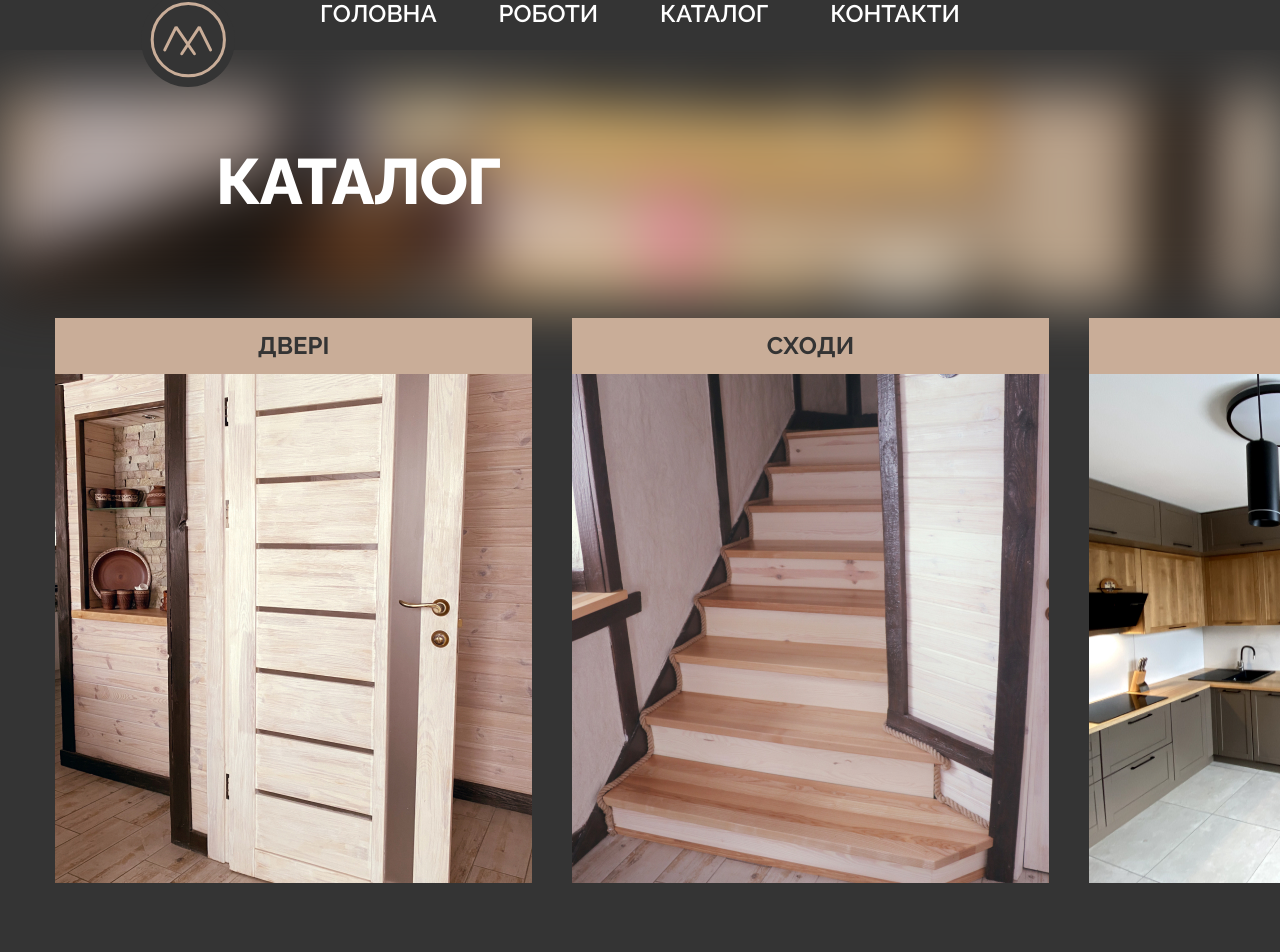
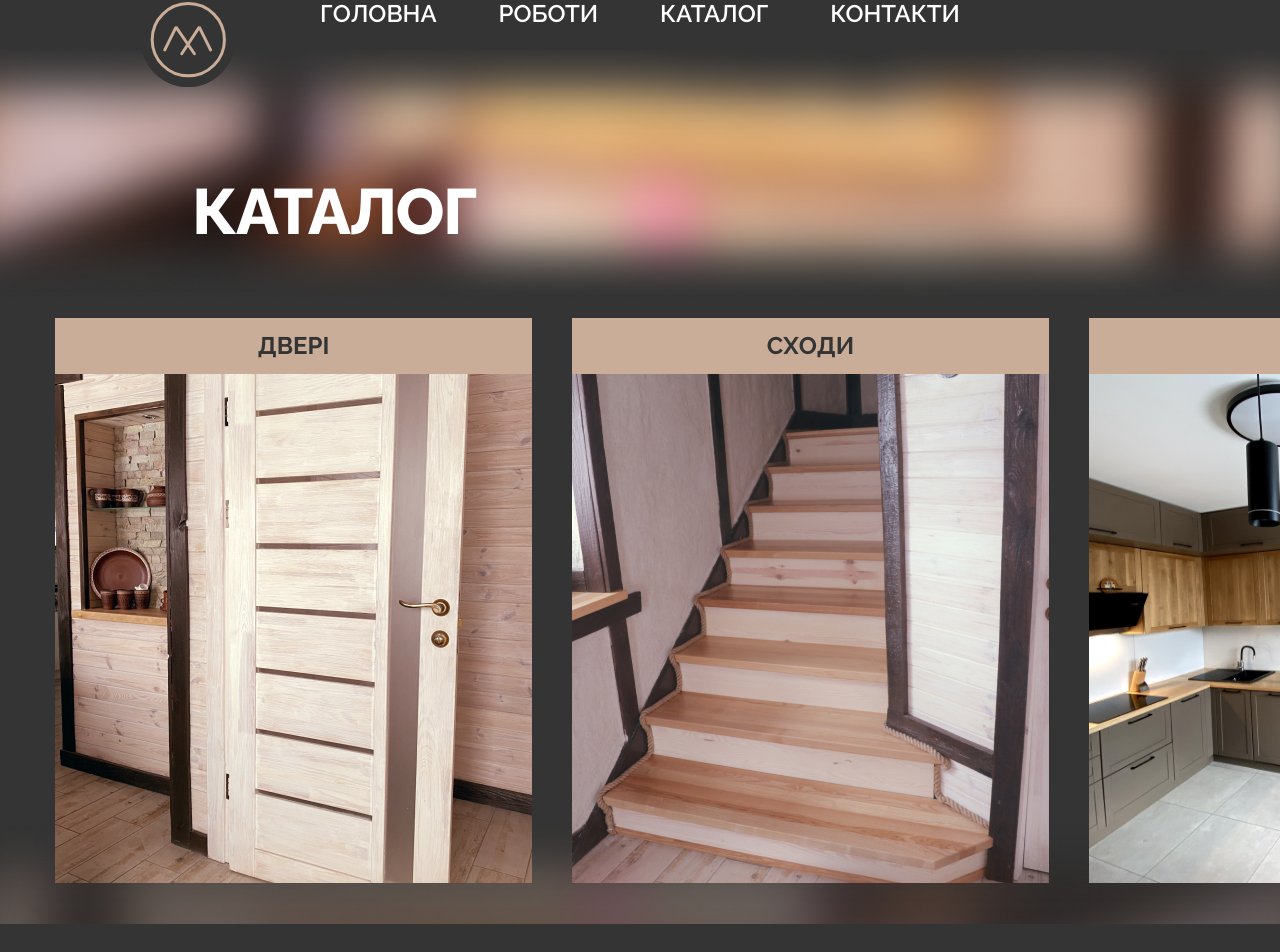
Before and after one commit to Fr13nd4u/eco-mebli, a React (Create React App) app: page /catalog in a window 1280 px wide. Shown: the part 22-974 px from the top of the page. Built offline with nearby package versions, Linux system fonts and the light colour scheme.

Commit message:
catalog menu page small changes

```diff
--- a/src/App.tsx
+++ b/src/App.tsx
@@ -2,6 +2,7 @@ import React from "react";
 import { Routes, Route, BrowserRouter } from "react-router-dom";
 
 import Header from "./components/Header";
+import Footer from "./components/Footer";
 import Main from "./pages/Main";
 import Works from "./pages/Works";
 import Catalog from "./pages/Catalog";
@@ -19,6 +20,7 @@ function App() {
         <Route path="/catalog" element={<Catalog />} />
         <Route path="/contacts" element={<Contacts />} />
       </Routes>
+      <Footer />
     </BrowserRouter>
   );
 }
--- /dev/null
+++ b/src/components/Footer/Footer.scss
@@ -0,0 +1,9 @@
+.footer {
+    background-image: url("../../assets/catalog_menu/background-2.png");
+    background-repeat: no-repeat;
+    background-size: 100%;
+    position: absolute;
+    height: 150px;
+    width: 100%;
+    margin-top: -150px;
+}
--- a/src/components/Footer/index.tsx
+++ b/src/components/Footer/index.tsx
@@ -1,7 +1,11 @@
 import React from "react";
+import "./Footer.scss"
 
 const Footer = () => {
-  return <div>Footer</div>;
+  return (
+    <footer className="footer">
+    </footer>
+  )
 };
 
 export default Footer;
--- a/src/pages/Catalog/Catalog.scss
+++ b/src/pages/Catalog/Catalog.scss
@@ -1,44 +1,31 @@
 @import "../../styles/palette.scss";
 
 section {
-    height: 1187px;
+  margin-bottom: 250px;
 }
 
 .background{
-    background-image: url("../../assets/catalog_menu/background-1.JPG");
-
+    background-image: url("../../assets/catalog_menu/background-1.png");
     background-repeat: no-repeat;
     background-size: 100%;
     position: absolute;
-    margin-top: 115px;
-    height: 237px;
+    z-index: -1;
+    margin-top: 60px;
+    height: 350px;
     width: 100%;
-    filter: blur(30px);
     padding-top: 30px;
-}
 
-.background-2{
-    background-image: url("../../assets/catalog_menu/background-2.png");
-    background-repeat: no-repeat;
-    background-size: 100%;
-    position: absolute;
-    margin-top: 1050px;
-    height: 150px;
-    width: 100%;
-}
-
-.catalog-text {
-    position: absolute;
+    &-text {
       height: 64px;
       width: 286px;
-    left: 215px;
-    top: 172px;
-    font-family: Raleway;
+      display: block;
+      margin: 112px 0 0 192px;
+      font-family: $primaryFont;
       font-size: 64px;
       font-weight: 800;
       line-height: 64px;
       letter-spacing: -0.02em;
-    text-align: center;
+    }
 }
 
 .catalog {
@@ -49,9 +36,7 @@ section {
 
   &-top {
     grid-template-columns: 1fr 1fr 1fr;
-    position: absolute;
-    z-index: 1;
-    margin-top: 340px;
+    padding-top: 340px;
   }
 
   &-item {
@@ -83,15 +68,6 @@ section {
         height: 40px;
         transition: 0.6s ease-in-out;
       }
-
-      &-icon {
-        padding: 20.5px 22px;
-        border-radius: 50%;
-        background: $secondColor;
-
-        margin-bottom: -80px;
-        transition: 0.6s ease-in-out;
-      }
     }
 
     &:hover {
@@ -99,42 +75,10 @@ section {
       background-size: 110% 110%;
 
       .catalog-item_hovered-title {
-        background: white;
+        background: $mainTextColor;
         height: 80px;
         transition: 0.6s ease-in-out;
       }
-
-      .catalog-item_hovered-icon {
-        margin-bottom: 15px;
-        transition: 0.6s ease-in-out;
-      }
-    }
-  }
-}
-
-.catalogLinks {
-  display: flex;
-  justify-content: space-between;
-  margin: 170px 0 130px;
-
-  a {
-    font-size: 40px;
-    font-weight: 900;
-    text-transform: uppercase;
-    line-height: 2;
-    transition: 0.4s;
-
-    &:nth-child(2) {
-      text-align: center;
-    }
-
-    &:nth-child(3) {
-      text-align: right;
-    }
-
-    &:hover {
-      color: $secondColor;
-      transition: 0.4s;
     }
   }
 }
--- a/src/pages/Catalog/index.tsx
+++ b/src/pages/Catalog/index.tsx
@@ -1,5 +1,6 @@
 import React from "react";
 import "./Catalog.scss";
+import Header from "../../components/Header/index"
 
 import item_1 from "../../assets/catalog_menu/item-1.jpg"
 import item_2 from "../../assets/catalog_menu/item-2.jpg"
@@ -9,8 +10,10 @@ import { Link } from "react-router-dom";
 const Catalog = () => {
   return (
     <section>
-      <div className="background"></div>
-      <h2 className="catalog-text">КАТАЛОГ</h2>
+      <Header />
+      <div className="background">
+        <h2 className="background-text">КАТАЛОГ</h2>
+      </div>
       <div className="container">
         <div className="catalog catalog-top">
           <Link
--- a/src/styles/palette.scss
+++ b/src/styles/palette.scss
@@ -4,6 +4,8 @@ $secondTextColor: #c29e6f;
 $darkColor: #343434;
 $secondColor: #c9ad98;
 $secondTextColor: #e5e5e5;
+
+$primaryFont : Raleway;
 
 // media screens
 
```
Also changed, not shown: src/assets/catalog_menu/background-1.JPG (deleted), src/assets/catalog_menu/background-1.png (added). Lines whose indentation alone changed are shown as unchanged.
